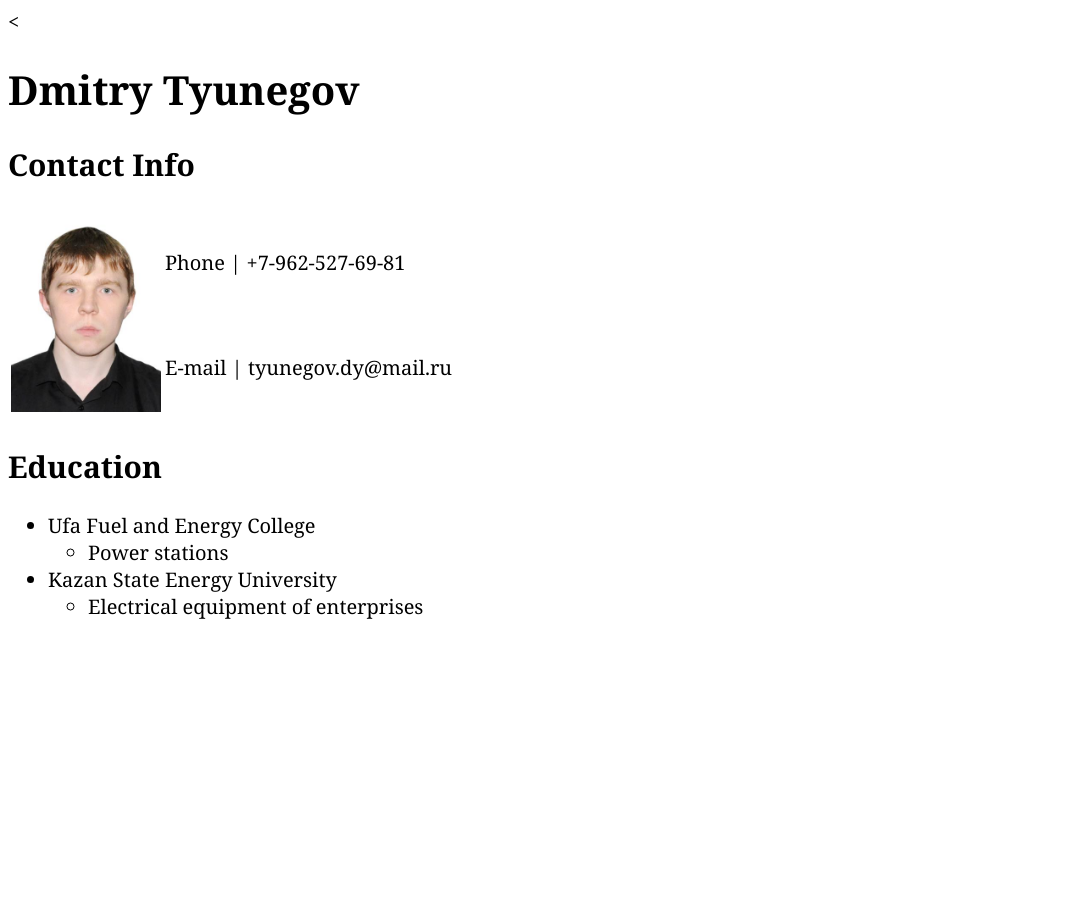
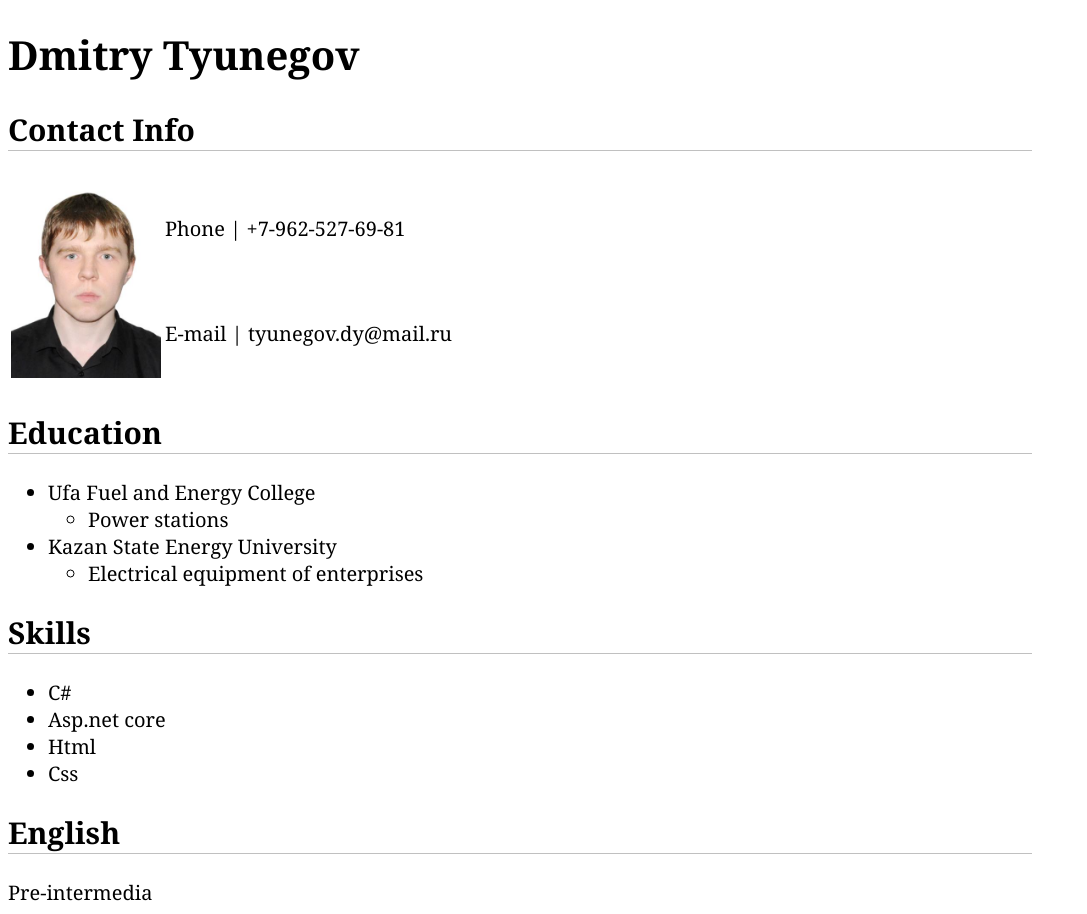
Before and after one commit to tyunegov/rsschool-cv, a plain HTML site: page index.html in a window 1280 px wide. Shown: the whole page, without its empty margins (0-1087 px from the left). Before the commit the page ends 800 px from the top, so only its background shows below. Drawn offline with Linux system fonts and the light colour scheme.

Commit message:
feat: implement contact skills, english

```diff
--- a/css/styles.css
+++ b/css/styles.css
@@ -7,3 +7,7 @@ body{
 img{
     width: 150px;
 }
+
+h2{
+    border-bottom: 1px solid silver;
+}
--- a/index.html
+++ b/index.html
@@ -6,7 +6,7 @@
     <link rel="stylesheet" href="css/styles.css">
 </head>
 <body>
-    <<header>
+    <header>
         <h1>Dmitry Tyunegov</h1>
     </header>
     <main>
@@ -46,6 +46,19 @@
             </li>
         </ul>
         </section>
+        <section>
+            <h2>Skills</h2>
+            <ul>
+                <li>C#</li>
+                <li>Asp.net core</li>
+                <li>Html</li>
+                <li>Css</li>
+            </ul>
+        </section>
+        <section>
+            <h2>English</h2>
+            <div>Pre-intermedia</div>
+        </section>
     </main>
 </body>
 </html>
```
